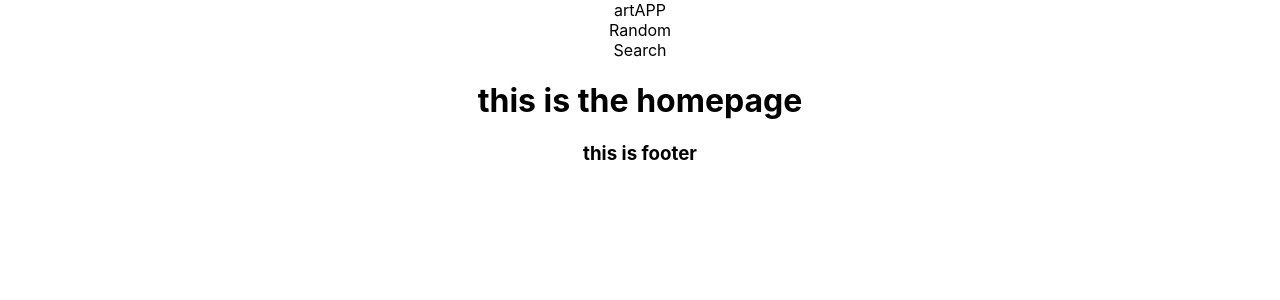
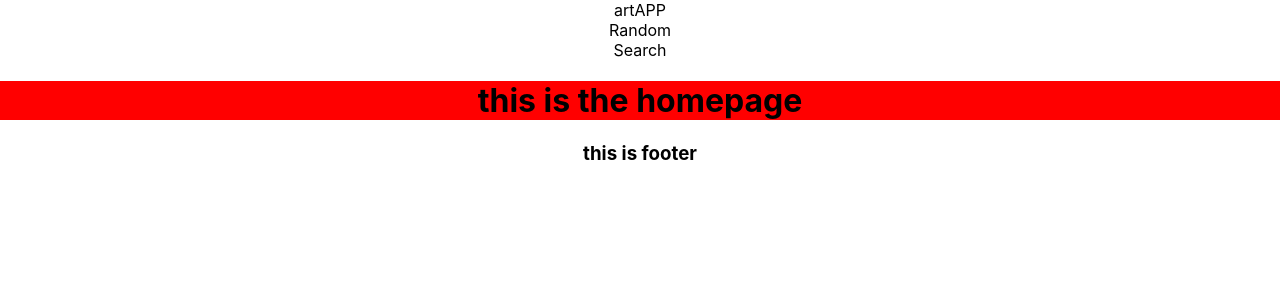
Before and after one commit to r-shahid/art-app, a React (Create React App) app: page / in a window 1280 px wide. Shown: the top 300 px of the page. Built offline with nearby package versions, Linux system fonts and the light colour scheme.

Commit message:
background color

```diff
--- a/src/Components/Home.js
+++ b/src/Components/Home.js
@@ -3,8 +3,9 @@
 const Home = () => {
 
     return(
+        <div className="home-page">
         <h1>this is the homepage</h1>
-
+        </div>
     )
 }
 
--- a/src/Components/styles.css
+++ b/src/Components/styles.css
@@ -2,37 +2,6 @@
   text-align: center;
 }
 
-.App-logo {
-  height: 40vmin;
-  pointer-events: none;
+.home-page {
+  background-color: red;
 }
-
-@media (prefers-reduced-motion: no-preference) {
-  .App-logo {
-    animation: App-logo-spin infinite 20s linear;
-  }
-}
-
-.App-header {
-  background-color: #282c34;
-  min-height: 100vh;
-  display: flex;
-  flex-direction: column;
-  align-items: center;
-  justify-content: center;
-  font-size: calc(10px + 2vmin);
-  color: white;
-}
-
-.App-link {
-  color: #61dafb;
-}
-
-@keyframes App-logo-spin {
-  from {
-    transform: rotate(0deg);
-  }
-  to {
-    transform: rotate(360deg);
-  }
-}
```
